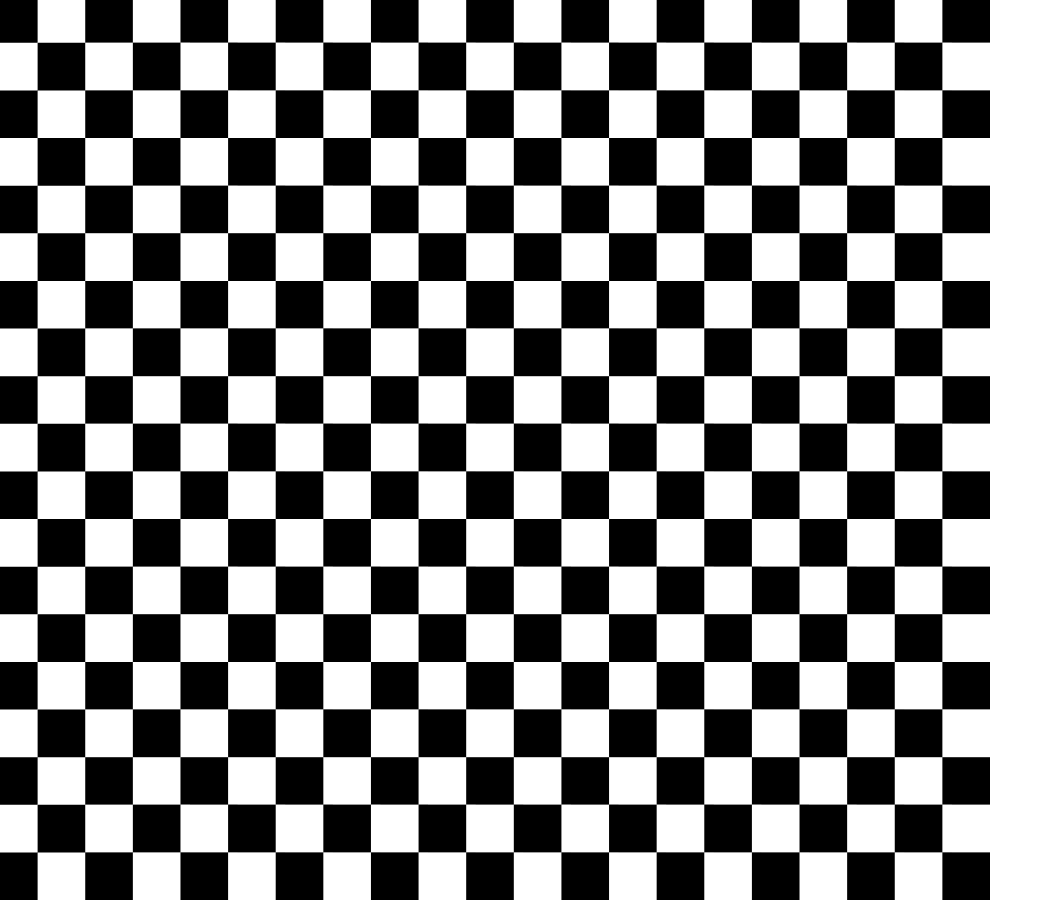
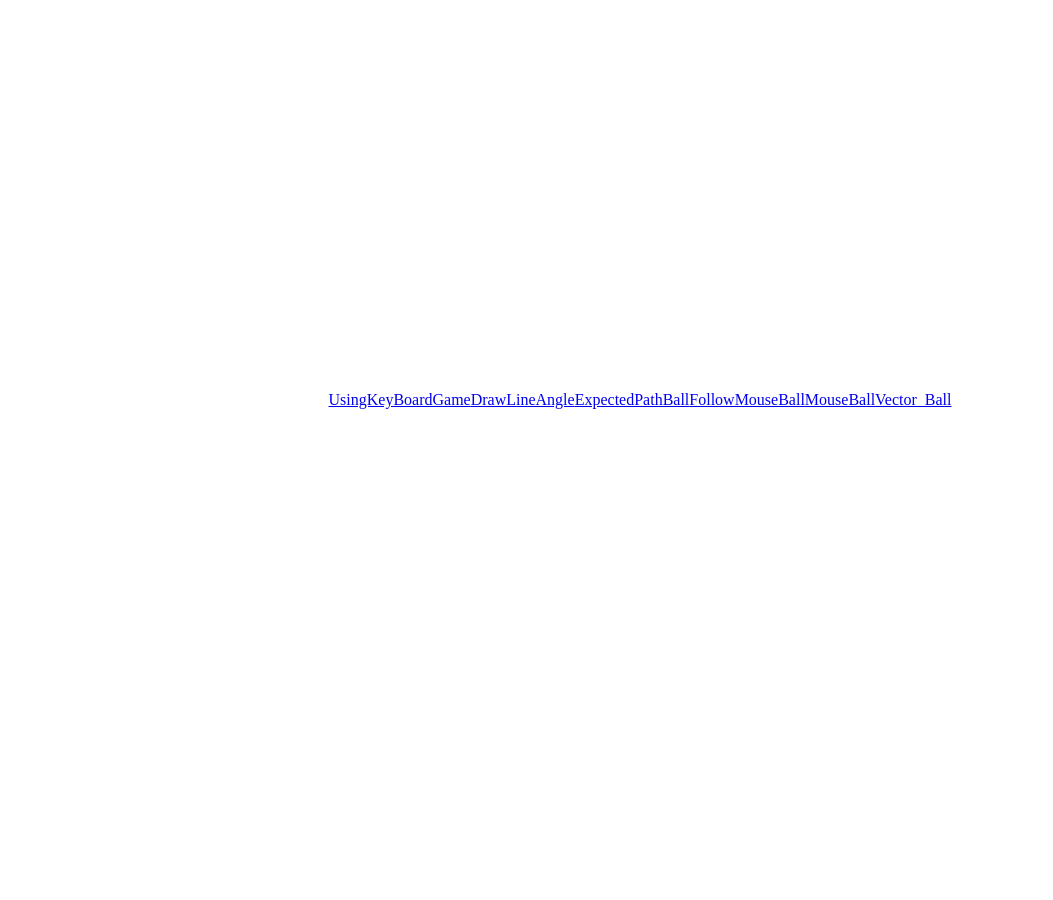
Before and after one commit to pyjun01/study_, a plain HTML site: page canvas/index.html in a window 1280 px wide. Shown: the whole page, without its empty margins (0-1053 px from the left). After the commit the page ends 800 px from the top, so only its background shows below. Drawn offline with Linux system fonts and the light colour scheme.

Commit message:
Update index.html

```diff
--- a/canvas/index.html
+++ b/canvas/index.html
@@ -14,54 +14,11 @@
 	</style>
 </head>
 <body>
-	<!--
-		19 x 19
-		가로 42cm, 세로 45cm
-	-->
-	<canvas id="canvas" width="1000" height="1000"></canvas>
-	<div class="color">
-		<canvas id="color"></canvas>
-	</div>
-	<script>
-		const canvas = document.querySelector('canvas');
-		const ctx = canvas.getContext('2d');
-		const W= canvas.width;
-		const H= canvas.height;
-		const len= 21;
-		const paths = [];
-
-		for (let i = 0; i < Math.pow(len, 2); i++) {// draw Path, fill canvas, push path
-			let path= drawPath(i%len*W/len, (Math.ceil((i+1)/len)-1)*H/len);
-			ctx.fillStyle = i%2? `white`: 'black';
-			ctx.fill(path);
-  			paths.push(path);
-		}
-
-		canvas.addEventListener('click', e =>{//canvas click
-			let b= canvas.getBoundingClientRect();
-			let x= e.pageX - b.top;
-			let y= e.pageY - b.left;
-			paths.forEach((path, index) => {
-				if (ctx.isPointInPath(path, x, y)) {
-					let c= ctx.getImageData(x, y, 1, 1).data[0];
-					ctx.fillStyle= c? "black": "white";
-					ctx.fill(path)
-				}
-			});
-		});
-
-		function drawPath (x, y){
-			let path= new Path2D();
-			path.moveTo(x, y);
-			x+= W/5;
-			path.lineTo(x,y);
-			y+= H/5;
-			path.lineTo(x,y);
-			x-= W/5;
-			path.lineTo(x,y);
-			path.closePath();
-			return path;
-		}
-	</script>
+	<a href="./UsingKeyBoardGame.html">UsingKeyBoardGame</a><br/>
+	<a href="./DrawLineAngle.html">DrawLineAngle</a><br/>
+	<a href="./ExpectedPathBall.html">ExpectedPathBall</a><br/>
+	<a href="./FollowMouseBall.html">FollowMouseBall</a><br/>
+	<a href="./MouseBall.html">MouseBall</a><br/>
+	<a href="./Vector_Ball.html">Vector_Ball</a><br/>
 </body>
 </html>
```
